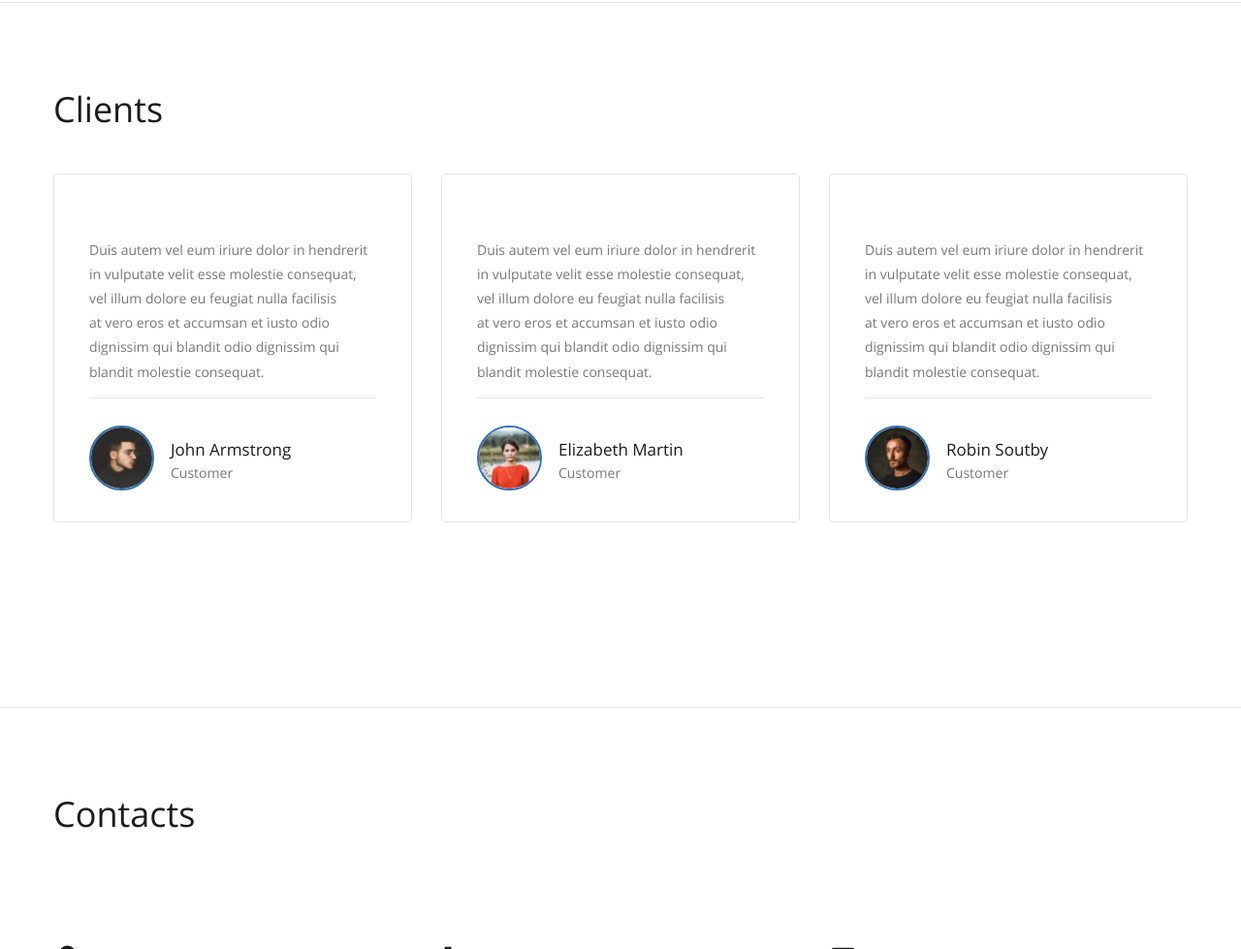
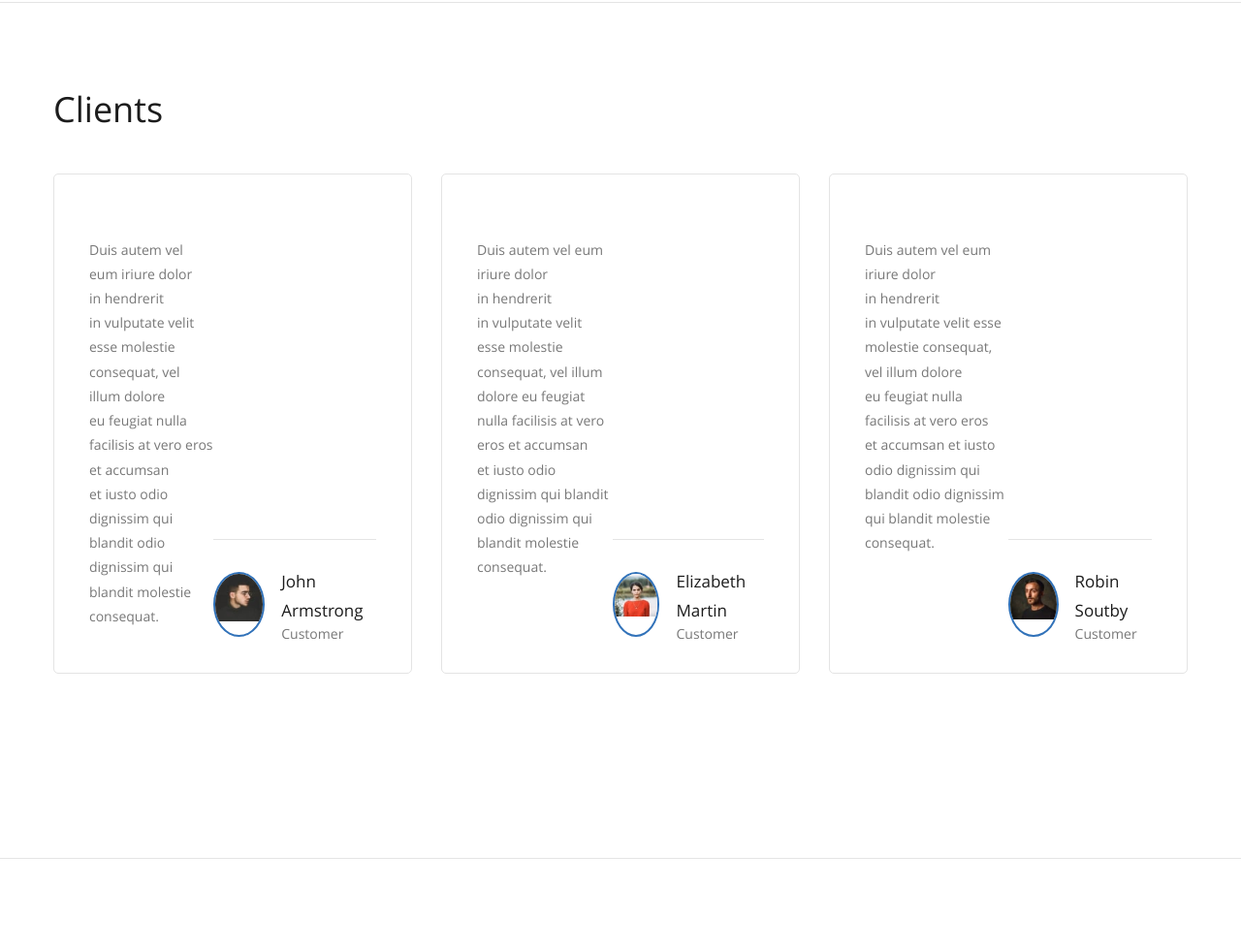
Before and after one commit to ev939393/Lionic, a plain HTML site: page index.html in a window 1280 px wide. Shown: the part 2213-3192 px from the top of the page at 97% size. Drawn offline with Linux system fonts and the light colour scheme.

Commit message:
add pixel perfect

```diff
--- a/css/main.css
+++ b/css/main.css
@@ -321,6 +321,7 @@ ul {
 }
 
 .clients__list-item {
+  display: flex;
   margin-bottom: 30px;
   padding: 51px 36px 32px;
   max-width: 370px;
@@ -340,6 +341,7 @@ ul {
 }
 
 .clients__list-bottom {
+  margin-top: auto;
   display: flex;
   align-items: center;
   border-top: 1px solid var(--color-mercury);
```
